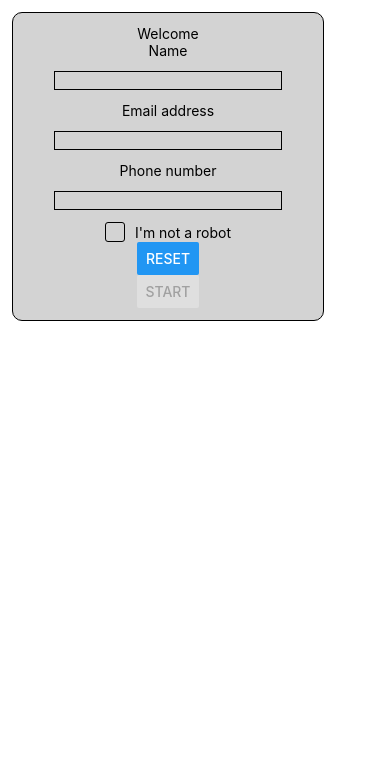
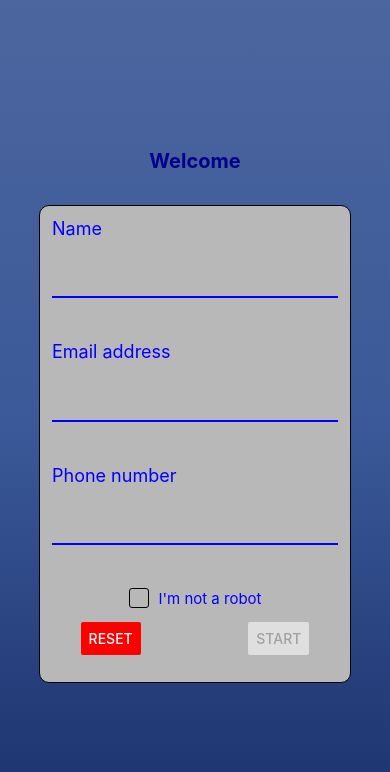
Before and after one commit to yunke-l/CS5520-Assignment1, a React Native app: screen / in a window 390 px wide. Shown: the top 772 px of the page. Built offline with nearby package versions, Linux system fonts and the light colour scheme.

Commit message:
Initialize styles

```diff
--- a/App.js
+++ b/App.js
@@ -18,7 +18,7 @@ export default function App() {
   }
 
   return (
-    <View>
+    <View style={styles.container}>
       {screen === 'start' ? <StartingScreen userData={userInput} onStart={(data) => {setUserInput(data); setScreen('confirm')}} />
       : (screen === 'confirm' ? <ConfirmScreen userData={userInput} setScreen={setScreen} />
         : <GameScreen onLogout={logout} />)}
--- /dev/null
+++ b/StyleHelper.js
@@ -0,0 +1,46 @@
+import { StyleSheet } from "react-native";
+
+const StyleHelper = StyleSheet.create({
+    container: {
+        flex: 1,
+        flexDirection: 'column',
+        alignItems: 'center',
+        justifyContent: "center",
+    },
+    header: {
+        color: 'darkblue',
+        fontWeight: 'bold',
+        fontSize: 20,
+        marginBottom: '5%',
+    },
+    buttonBox: {
+        flexDirection: 'row',
+        justifyContent: 'space-between',
+        width: '80%',
+        marginVertical: '5%',
+    },
+
+    regularText: {
+        fontSize: 18,
+        color: 'blue',
+        alignSelf: 'flex-start',
+        marginVertical: '2%',
+    },
+    userDataText: {
+        fontSize: 18,
+        color: 'darkred',
+        alignSelf: 'flex-start',
+    },
+
+    gameMessage: {
+        fontSize: 18,
+        color: 'blue',
+        alignSelf: 'center',
+        marginVertical: '2%',
+    },
+
+
+
+});
+
+export default StyleHelper;
--- a/components/CardComp.js
+++ b/components/CardComp.js
@@ -11,7 +11,7 @@ const CardComp = ({children}) => {
 
 const styles = StyleSheet.create({
     card: {
-        backgroundColor: 'lightgrey',
+        backgroundColor: '#B8B8B8',
         width: '80%',
         margin: 12,
         borderWidth: 1,
--- a/components/CheckBox.js
+++ b/components/CheckBox.js
@@ -1,5 +1,5 @@
 import React, { useState } from "react";
-import { View, Text, TouchableOpacity } from "react-native";
+import { View, Text, TouchableOpacity, StyleSheet } from "react-native";
 
 const Checkbox = ({ label, checked, onChange }) => {
   const toggleCheckbox = () => {
@@ -9,39 +9,54 @@ const Checkbox = ({ label, checked, onChange }) => {
   return (
     <TouchableOpacity onPress={toggleCheckbox}>
       <View
-        style={{
-          flexDirection: "row",
-          alignItems: "center",
-        }}
+        style={styles.container}
       >
         <View
-          style={{
-            width: 20,
-            height: 20,
-            borderWidth: 1,
-            borderColor: "black",
-            borderRadius: 3,
-            marginRight: 10,
-            justifyContent: "center",
-            alignItems: "center",
-            backgroundColor: checked ? "blue" : "transparent",
-          }}
-        >
+          style={[
+              styles.box,
+              { backgroundColor: checked ? "#007FFF" : "transparent" } // Use an array to apply multiple styles
+          ]}
+      >
           {checked && (
             <Text
-              style={{
-                color: "white",
-                fontWeight: "bold",
-              }}
+              style={styles.selected}
             >
               ✓
             </Text>
           )}
         </View>
-        <Text>{label}</Text>
+        <Text style={styles.label}>{label}</Text>
       </View>
     </TouchableOpacity>
   );
 };
 
+const styles = StyleSheet.create({
+  container:{
+    flexDirection: "row",
+    alignItems: "center",
+  },
+  box:{
+    width: 20,
+    height: 20,
+    borderWidth: 1,
+    borderColor: "black",
+    borderRadius: 3,
+    marginRight: 10,
+    justifyContent: "center",
+    alignItems: "center",
+  },
+
+  label: {
+    color: "blue",
+    fontSize: 15,
+  },
+  selected: {
+    color: "white",
+    fontWeight: "bold",
+  }
+});
+
+
+
 export default Checkbox;
--- a/components/InputComp.js
+++ b/components/InputComp.js
@@ -1,30 +1,48 @@
 import React, {useState} from 'react';
-import {Text, TextInput, StyleSheet} from 'react-native';
+import {Text, TextInput, StyleSheet, View} from 'react-native';
 
 const InputComp = ({label, value, onChangeText, error}) => {
 
     return (
-        <>
-            <Text>{label}</Text>
+        <View style={styles.container}>
+            <Text style={styles.text}>{label}</Text>
             <TextInput
                 style={styles.input}
                 value={value}
                 onChangeText={onChangeText}
             />
             {error && <Text style={styles.error}>{error}</Text>}
-        </>
+        </View>
     );
 
 };
 
 const styles = StyleSheet.create({
+    container: {
+        width: '100%',
+        marginBottom: '15%',
+    },
     input: {
-        width: '80%',
-        margin: 12,
-        borderWidth: 1,
+        width: '100%',
+        borderBottomColor: 'blue',
+        borderBottomWidth: 2,
+        alignSelf: 'flex-start',
+        fontSize: 18,
+        color: 'blue',
+        fontWeight: 'bold',
+        textAlign: 'center',
+        paddingBottom: 8,
     },
+
     error: {
-        color: 'red',
+        color: 'black',
+        fontSize: 15,
+    },
+    text: {
+        color: 'blue',
+        fontSize: 18,
+        alignSelf: 'flex-start',
+        marginBottom: '10%',
     },
 });
 
--- /dev/null
+++ b/components/LinearGradient.js
@@ -0,0 +1,16 @@
+import * as React from 'react';
+import { LinearGradient } from 'expo-linear-gradient';
+
+const LinearGradientComp = ({children}) => {
+    return (
+        <LinearGradient
+            // Background Linear Gradient
+            colors={['#4c669f', '#3b5998', '#192f6a']}
+            style={{ flex: 1, width: '100%' }}
+        >
+            {children}
+        </LinearGradient>
+    );
+}
+
+export default LinearGradientComp;
--- a/package.json
+++ b/package.json
@@ -12,7 +12,8 @@
     "expo": "~49.0.12",
     "expo-status-bar": "~1.6.0",
     "react": "18.2.0",
-    "react-native": "0.72.5"
+    "react-native": "0.72.5",
+    "expo-linear-gradient": "~12.3.0"
   },
   "devDependencies": {
     "@babel/core": "^7.20.0"
--- a/screens/ConfirmScreen.js
+++ b/screens/ConfirmScreen.js
@@ -1,22 +1,30 @@
 import React from "react";
 import { View, Text, Button, Modal } from "react-native";
+import StyleHelper from "../StyleHelper";
 import CardComp from "../components/CardComp";
+import LinearGradientComp from "../components/LinearGradient";
+
 
 const ConfirmScreen = ({userData, setScreen}) => {
 
   return (
-    <View>
-      <Modal animationType="none">
-        <CardComp>
-          <Text>Hello {userData.name}</Text>
-          <Text>Please confirm the following information is correct by pressing the continue button</Text>
-          <Text>{userData.email}</Text>
-          <Text>{userData.phone}</Text>
-          <Button title="Go back" onPress={() => setScreen("start")} />
-          <Button title="Continue" onPress={() => setScreen("game")} />
-        </CardComp>
-      </Modal>
-    </View>
+    <LinearGradientComp>
+        <Modal animationType="none" transparent={true}>
+        <View style={StyleHelper.container}>
+          <CardComp>
+            <Text style={StyleHelper.regularText}>Hello {userData.name}!</Text>
+            <Text style={StyleHelper.regularText}>Please confirm the following information is correct by pressing the continue button</Text>
+            <Text style={StyleHelper.userDataText}>{userData.email}</Text>
+            <Text style={StyleHelper.userDataText}>{userData.phone}</Text>
+            <View style={StyleHelper.buttonBox}>
+              <Button color="red" title="Go back" onPress={() => setScreen("start")} />
+              <Button color="blue" title="Continue" onPress={() => setScreen("game")} />
+            </View>
+          </CardComp>
+          </View>
+        </Modal>
+
+    </LinearGradientComp>
   );
 };
 
--- a/screens/GameScreen.js
+++ b/screens/GameScreen.js
@@ -2,6 +2,8 @@ import React, { useState} from "react";
 import { View, Text, Button, Image} from "react-native";
 import CardComp from "../components/CardComp";
 import InputComp from "../components/InputComp";
+import StyleHelper from "../StyleHelper";
+import LinearGradientComp from "../components/LinearGradient";
 
 const GameScreen = ({onLogout}) => {
 
@@ -53,46 +55,50 @@ const GameScreen = ({onLogout}) => {
   };
 
   return (
-    <View>
-      <Button title="Logout" onPress={onLogout} />
-      <Text>Guess a number between 10 and 20</Text>
+    <LinearGradientComp>
+    <View style={StyleHelper.container}>
+      <Button color="blue" title="Logout" onPress={onLogout} />
+      <Text style={StyleHelper.header}>Guess a number between 10 and 20</Text>
 
       <CardComp>
       {gameState === 'start' ? (
-        <View>
+        <>
 
-        <Text>Enter a Number</Text>
+        <Text style={StyleHelper.gameMessage}>Enter a Number</Text>
           <InputComp
             value={userGuess}
             onChangeText={(text) => setUserGuess(text)}
           />
-          <Button title="Confirm" onPress={handleGuess} />
-          <Button title="Reset" onPress={handleReset} />
-
-        </View>
+          <View style={StyleHelper.buttonBox}>
+            <Button color="red" title="Reset" onPress={handleReset} />
+            <Button color="blue" title="Confirm" onPress={handleGuess} />
+          </View>
+        </>
       ) : gameState === 'won' ? (
-        <View>
-          <Text>You guessed correct! Number of guesses: {guessCount}</Text>
+        <>
+          <Text style={StyleHelper.gameMessage}>You guessed correct!</Text>
+          <Text style={StyleHelper.gameMessage}>Number of guesses: {guessCount}</Text>
           <Image
             source={{ uri: `https://picsum.photos/id/${numberToGuess}/100/100` }}
-            style={{ width: 100, height: 100 }}
+            style={{ width: 100, height: 100, marginVertical: 20 }}
           />
-          <Button title="New Game" onPress={handleNewGame} />
-        </View>
+          <Button color="blue" title="New Game" onPress={handleNewGame} />
+        </>
       ) : (
-        <View>
-          <Text>You did not guess correct!</Text>
+        <>
+          <Text style={StyleHelper.gameMessage}>You did not guess correct!</Text>
           <Image
             source={require('../assets/unamused-emoji.jpeg')}
-            style={{ width: 100, height: 100 }}
+            style={{ width: 100, height: 100, marginVertical: 20 }}
           />
           <Text>{hint}</Text>
-          <Button title="Try Again" onPress={handleTryAgain} />
-        </View>
+          <Button color="blue" title="Try Again" onPress={handleTryAgain} />
+        </>
       )}
 
       </CardComp>
     </View>
+    </LinearGradientComp>
   );
 };
 
--- a/screens/StartingScreen.js
+++ b/screens/StartingScreen.js
@@ -1,8 +1,10 @@
-import React, {useCallback, useEffect, useState} from "react";
+import React, {useEffect, useState} from "react";
 import { Text, Button, View, StyleSheet } from "react-native";
+import StyleHelper from "../StyleHelper";
 import CardComp from "../components/CardComp";
 import InputComp from "../components/InputComp";
 import CheckBox from "../components/CheckBox";
+import LinearGradientComp from "../components/LinearGradient";
 
 const StartingScreen = ({ userData, onStart }) => {
     // initialize user data
@@ -76,9 +78,11 @@ const StartingScreen = ({ userData, onStart }) => {
 
 
     return (
-        <View style={styles.container}>
+        <LinearGradientComp>
+        <View style={StyleHelper.container}>
+            <Text style={StyleHelper.header}>Welcome</Text>
             <CardComp>
-                <Text>Welcome</Text>
+
 
                 <InputComp
                     label="Name"
@@ -107,23 +111,16 @@ const StartingScreen = ({ userData, onStart }) => {
                     onChange={setIsChecked}
                 />
 
-                <View>
-                    <Button title="Reset" onPress={handleReset} />
-                    <Button title="Start" onPress={handleStart} disabled={!isChecked} />
+                <View style={StyleHelper.buttonBox}>
+                    <Button color={"red"} title="Reset" onPress={handleReset} />
+                    <Button color={"blue"} title="Start" onPress={handleStart} disabled={!isChecked} />
                 </View>
             </CardComp>
         </View>
+        </LinearGradientComp>
     );
 }
 
-const styles = StyleSheet.create({
-    container: {
-        // flex: 1,
-        // flexDirection: 'column',
-        // alignItems: 'center',
-        justifyContent: 'center',
-    },
-});
 
 
 export default StartingScreen;
```
Also changed, not shown: components/ButtonComp.js (deleted, +0 -10 lines), 1 other file (tests, documents, lock files or other folders).
